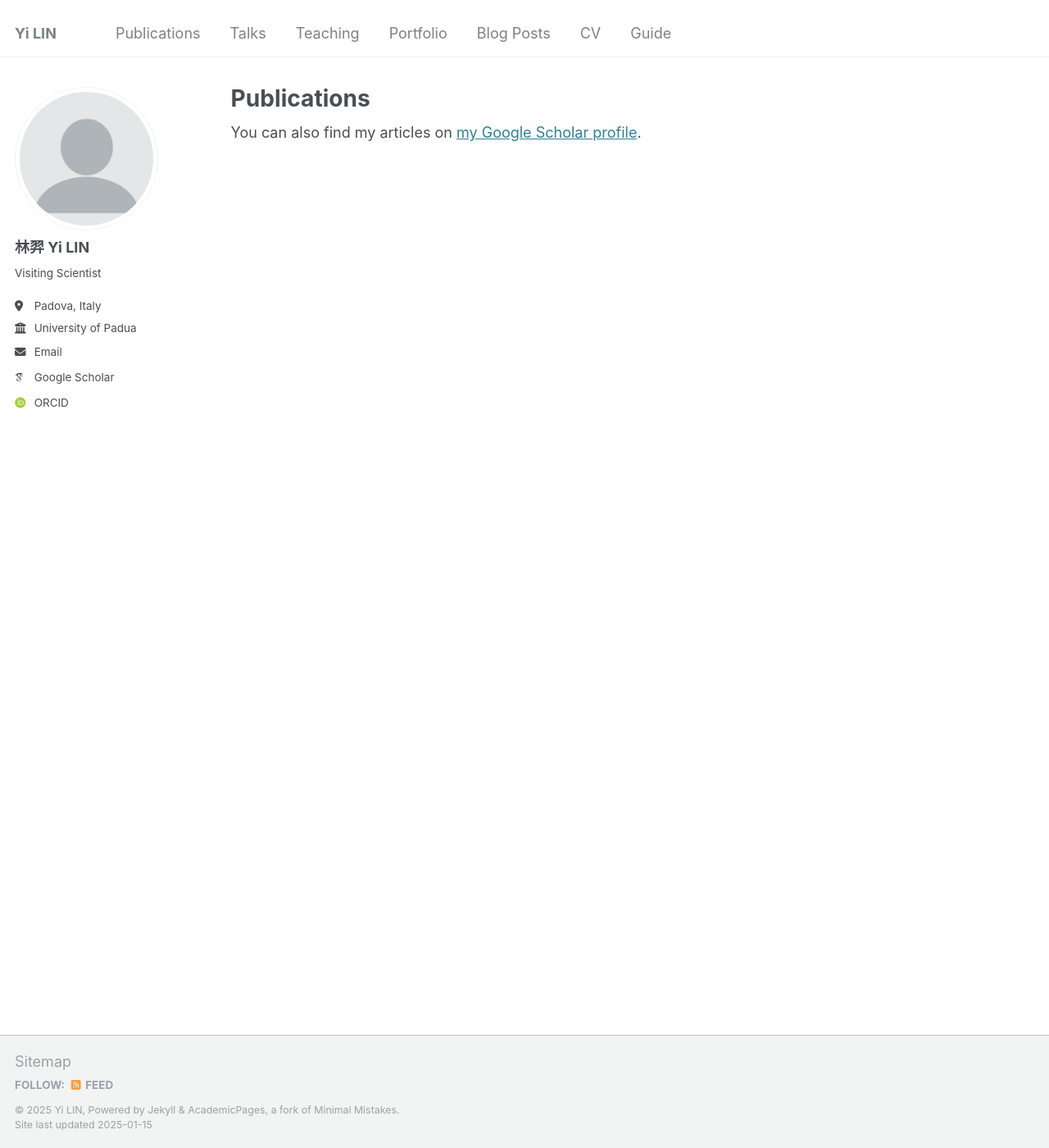
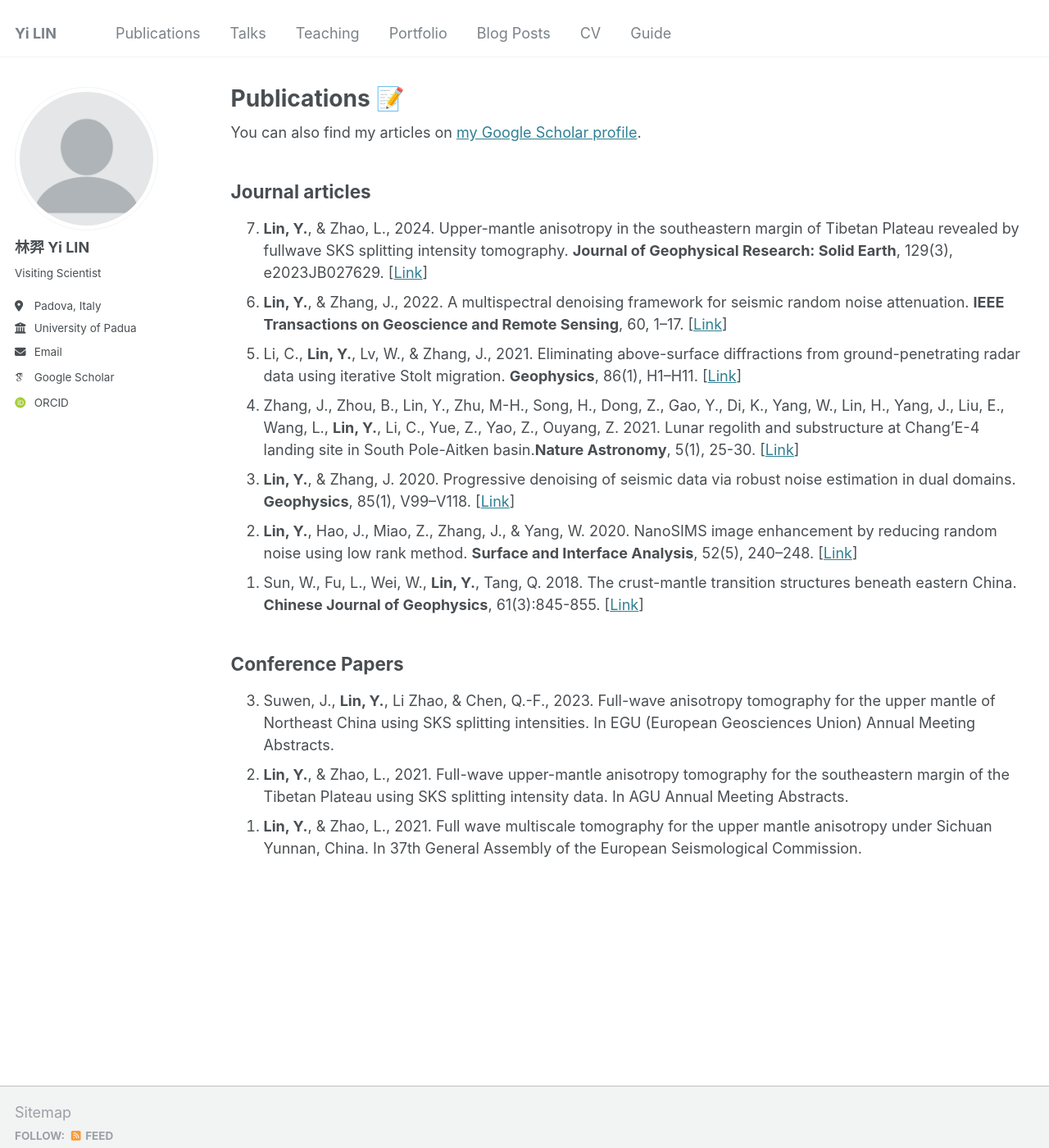
Before and after one commit to nicklinyi/nicklinyi.github.io, a Jekyll site: the page built from _pages/publications.html, in a window 1280 px wide and 1400 px high. Shown: the whole window at 82% size. Built offline with Jekyll 4.4.1, drawn with Linux system fonts in a browser that asks for light colours; some web fonts are replaced.

Commit message:
update publication page

```diff
--- a/_pages/publications.html
+++ b/_pages/publications.html
@@ -1,33 +1,38 @@
 ---
 layout: archive
-title: "Publications"
+title: "Publications &#128221;"
 permalink: /publications/
 author_profile: true
 ---
 
 {% if site.author.googlescholar %}
-  <div class="wordwrap">You can also find my articles on <a href="{{site.author.googlescholar}}">my Google Scholar profile</a>.</div>
+  <div class="wordwrap">You can also find my articles on <a href="{{site.author.googlescholar}}" target="_blank" rel="noopener noreferrer" >my Google Scholar profile</a>.</div>
 {% endif %}
 
 {% include base_path %}
+<p align = "justify">
+<h2>Journal articles</h2>
+<ol reversed>
+<li><strong>Lin, Y.</strong>,  & Zhao, L., 2024. Upper-mantle anisotropy in the southeastern margin of Tibetan Plateau revealed by fullwave SKS splitting intensity tomography. <strong>Journal of Geophysical Research: Solid Earth</strong>, 129(3), e2023JB027629. [<a href="https://doi.org/10.1029/2023JB027629" target="_blank" rel="noopener noreferrer">Link</a>]</li>
 
-<!-- New style rendering if publication categories are defined -->
-{% if site.publication_category %}
-  {% for category in site.publication_category  %}
-    {% assign title_shown = false %}
-    {% for post in site.publications reversed %}
-      {% if post.category != category[0] %}
-        {% continue %}
-      {% endif %}
-      {% unless title_shown %}
-        <h2>{{ category[1].title }}</h2><hr />
-        {% assign title_shown = true %}
-      {% endunless %}
-      {% include archive-single.html %}
-    {% endfor %}
-  {% endfor %}
-{% else %}
-  {% for post in site.publications reversed %}
-    {% include archive-single.html %}
-  {% endfor %}
-{% endif %}
+<li><strong>Lin, Y.</strong>,  & Zhang, J., 2022. A multispectral denoising framework for seismic random noise attenuation. <strong>IEEE Transactions on Geoscience and Remote Sensing</strong>, 60, 1–17. [<a href="https://doi.org/10.1109/TGRS.2020.3047633" target="_blank" rel="noopener noreferrer">Link</a>]</li>
+
+<li>Li, C., <strong>Lin, Y.</strong>, Lv, W., & Zhang, J., 2021. Eliminating above-surface diffractions from ground-penetrating radar data using iterative Stolt migration. <strong>Geophysics</strong>, 86(1), H1–H11. [<a href="https://doi.org/10.1190/geo2019-0796.1" target="_blank" rel="noopener noreferrer">Link</a>]</li>
+
+<li>Zhang, J., Zhou, B., Lin, Y., Zhu, M-H., Song, H., Dong, Z., Gao, Y., Di, K., Yang, W., Lin, H., Yang, J., Liu, E., Wang, L., <strong>Lin, Y.</strong>, Li, C., Yue, Z., Yao, Z., Ouyang, Z. 2021. Lunar regolith and substructure at Chang’E-4 landing site in South Pole-Aitken basin.<strong>Nature Astronomy</strong>, 5(1), 25-30. [<a href="https://doi.org/10.1038/s41550-020-1197-x" target="_blank" rel="noopener noreferrer">Link</a>]</li>
+
+<li><strong>Lin, Y.</strong>, & Zhang, J. 2020. Progressive denoising of seismic data via robust noise estimation in dual domains. <strong>Geophysics</strong>, 85(1), V99–V118. [<a href="https://doi.org/10.1190/geo2019-0010.1" target="_blank" rel="noopener noreferrer">Link</a>]</li>
+
+<li><strong>Lin, Y.</strong>, Hao, J., Miao, Z., Zhang, J., & Yang, W. 2020. NanoSIMS image enhancement by reducing random noise using low rank method. <strong>Surface and Interface Analysis</strong>, 52(5), 240–248.  [<a href="https://doi.org/10.1002/sia.6736" target="_blank" rel="noopener noreferrer">Link</a>]</li>
+
+<li>Sun, W., Fu, L., Wei, W., <strong>Lin, Y.</strong>, Tang, Q. 2018. The crust-mantle transition structures beneath eastern China. <strong>Chinese Journal of Geophysics</strong>, 61(3):845-855.  [<a href="https://doi.org/10.6038/cjg2018L0551" target="_blank" rel="noopener noreferrer">Link</a>]</li>
+</ol>
+
+<h2>Conference Papers</h2>
+<ol reversed>
+<li>Suwen, J., <strong>Lin, Y.</strong>, Li Zhao, & Chen, Q.-F., 2023.  Full-wave anisotropy tomography for the upper mantle of Northeast China using SKS splitting intensities. In EGU (European Geosciences Union) Annual Meeting Abstracts.</li>
+<li><strong>Lin, Y.</strong>, & Zhao, L., 2021. Full-wave upper-mantle anisotropy tomography for the southeastern margin of the Tibetan Plateau using SKS splitting intensity data. In AGU Annual Meeting Abstracts.</li>
+<li><strong>Lin, Y.</strong>, & Zhao, L., 2021. Full wave multiscale tomography for the upper mantle anisotropy under Sichuan Yunnan, China. In 37th General Assembly of the European Seismological Commission.</li>
+</ol>
+
+</p>
```
